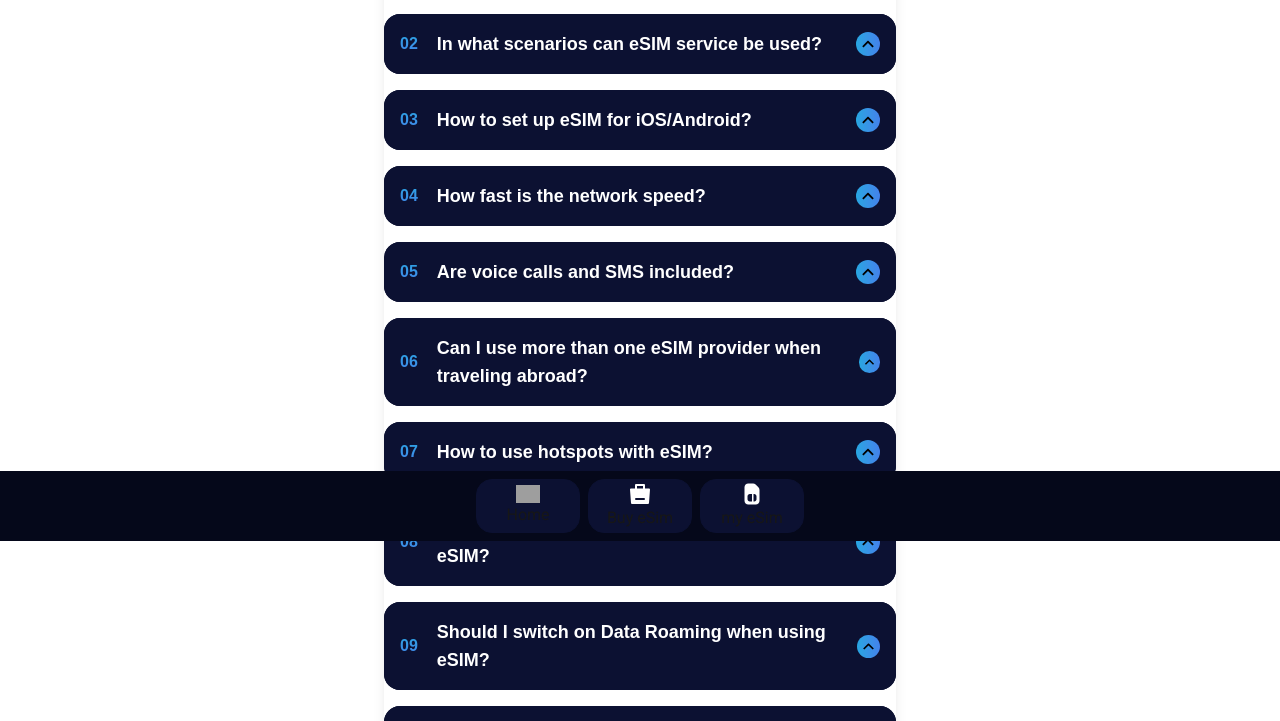
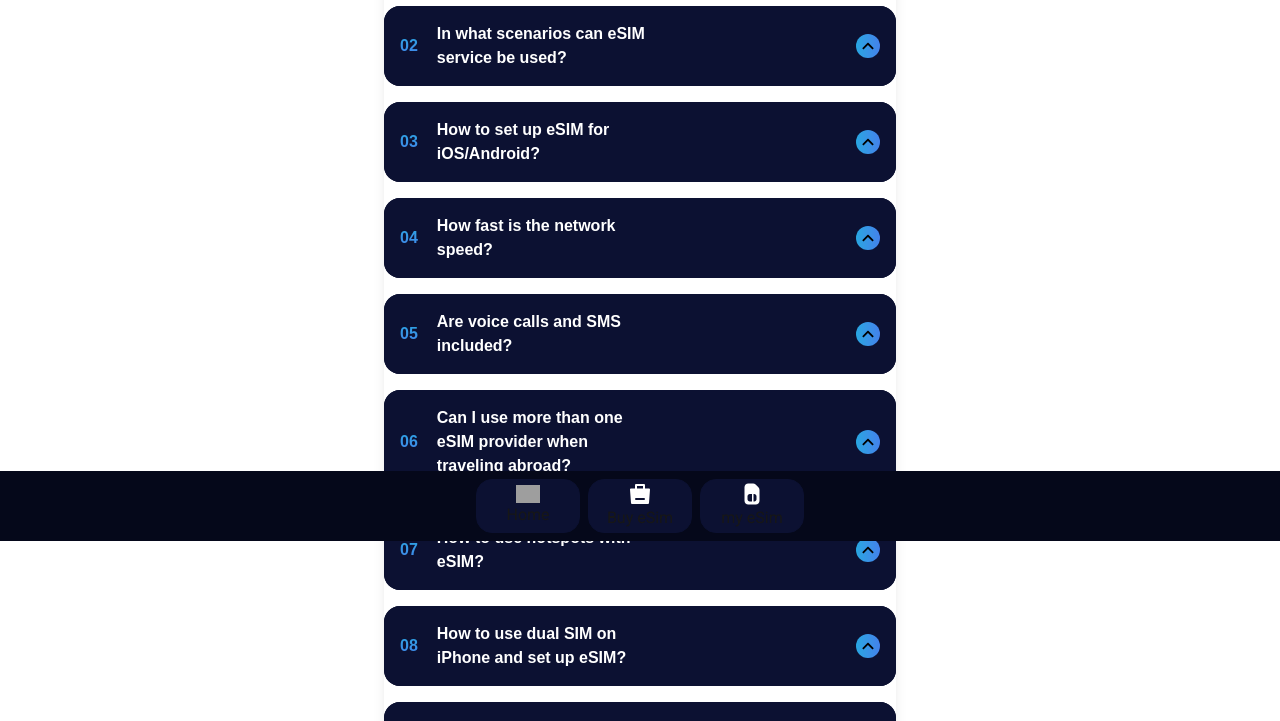
Before and after one commit to TolykbaevIlyas/eSIM, a Next.js app: page /faq in a window 1280 px wide. Shown: the part 259-980 px from the top of the page. Built offline with nearby package versions, Linux system fonts and the light colour scheme; grey boxes are pictures that could not be loaded.

Commit message:
fix: faq look

```diff
--- a/next.config.ts
+++ b/next.config.ts
@@ -1,14 +1,14 @@
 import type { NextConfig } from "next";
 
 const nextConfig: NextConfig = {
-  i18n: {
-    locales: ['en', 'ru'],
-    defaultLocale: 'en',
-    localeDetection: false,
-    localePrefix: 'never',
-  },
-  ns: ['common'],
-  defaultNS: 'common',
+  // i18n: {
+  //   locales: ['en', 'ru'],
+  //   defaultLocale: 'en',
+  //   localeDetection: false,
+  //   localePrefix: 'never',
+  // },
+  // ns: ['common'],
+  // defaultNS: 'common',
 };
 
 export default nextConfig;
--- a/src/app/(pages)/faq/page.tsx
+++ b/src/app/(pages)/faq/page.tsx
@@ -140,8 +140,8 @@ const FAQItem = ({ question, answer,index}: { question: string; answer: string ;
         onClick={() => setIsOpen(!isOpen)}
       >
         <div className="flex gap-[19px] items-center">
-            <span className="bg-gradient-to-b from-[#27A6E1] to-[#4381EB] bg-clip-text text-transparent font-bold text-[16px]">0{index + 1}</span>
-            <span className="text-lg font-semibold ">{question}</span>
+            <span className="bg-gradient-to-b from-[#27A6E1] to-[#4381EB] bg-clip-text text-transparent font-bold text-[16px]">{index >= 9 ? "": "0"}{index + 1}</span>
+            <span className="text-[16px] font-semibold max-w-[216px] w-full">{question}</span>
         </div>
         <motion.span className="bg-gradient-to-r from-[#27A6E1] to-[#4381EB] py-[8px] px-[5px] rounded-full" animate={{ rotate: isOpen ? 180 : 0 }} transition={{ duration: 0.3 }}>
           <Image src="/images/faq/arrow.svg" alt="Arrow" width={14} height={28} className="object-cover"/>
@@ -161,7 +161,7 @@ const FAQItem = ({ question, answer,index}: { question: string; answer: string ;
 
 const FAQPage = () => {
   return (
-    <div className="mx-[16px]">
+    <div className="mx-[16px] mb-[70px]">
         <h1 className="text-left text-[32px] ">FAQ</h1>
         <div className="flex flex-col gap-[16px] max-w-lg mx-auto mt-10 text-white rounded-lg shadow-lg overflow-hidden items-center">
             {faqs.map((faq, index) => (
```
